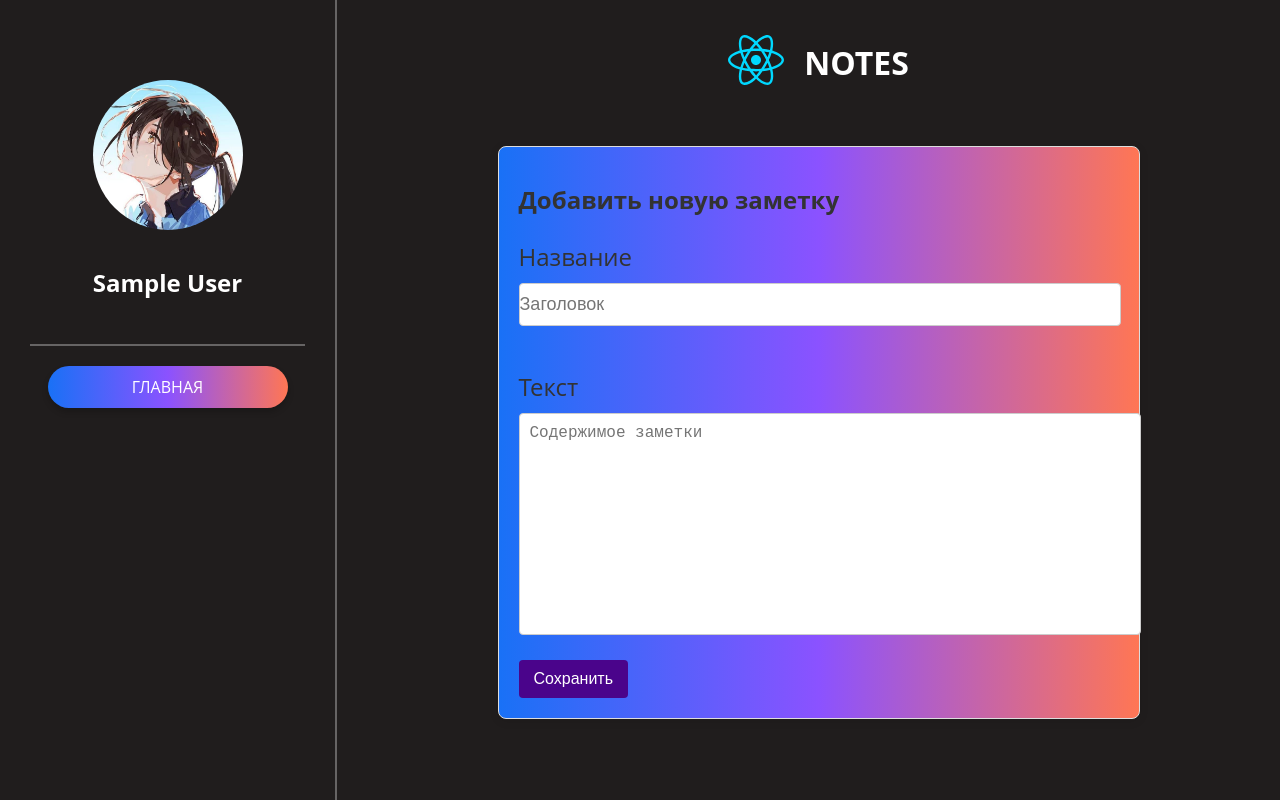
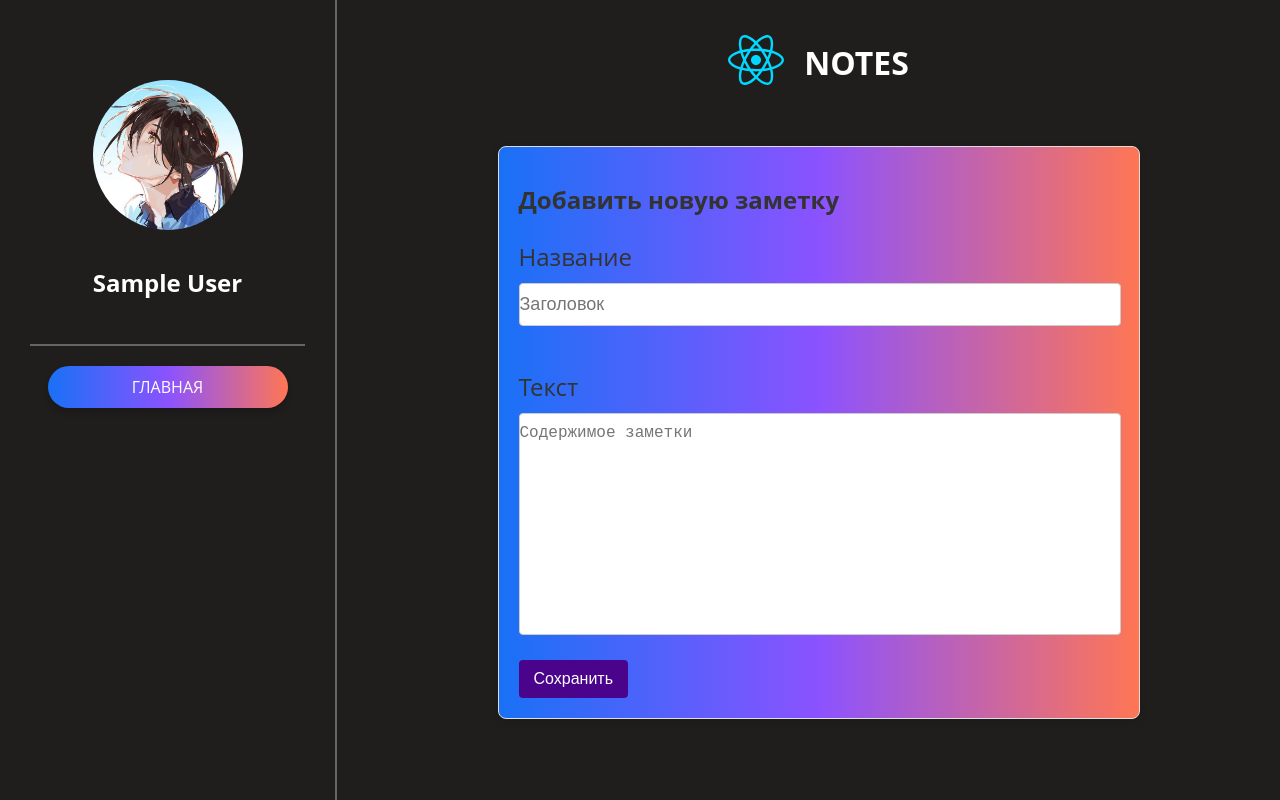
Before and after one commit to xHetso/scratchpad-frontend, a React (Vite) app: page /add-note in a window 1280 px wide. Shown: the top 800 px of the page. Built offline with nearby package versions, Linux system fonts and the light colour scheme; sample sign-in values are in the browser's storage.

Commit message:
Пофиксил ошибки

```diff
--- a/src/components/NoteForm/NoteForm.module.css
+++ b/src/components/NoteForm/NoteForm.module.css
@@ -22,7 +22,7 @@
 .textarea {
   width: 100%;
   height: 200px;
-  padding: 10px;
+  padding: 10px 0 10px 0;
   font-size: 16px;
   border: 1px solid #ccc;
   border-radius: 4px;
```
